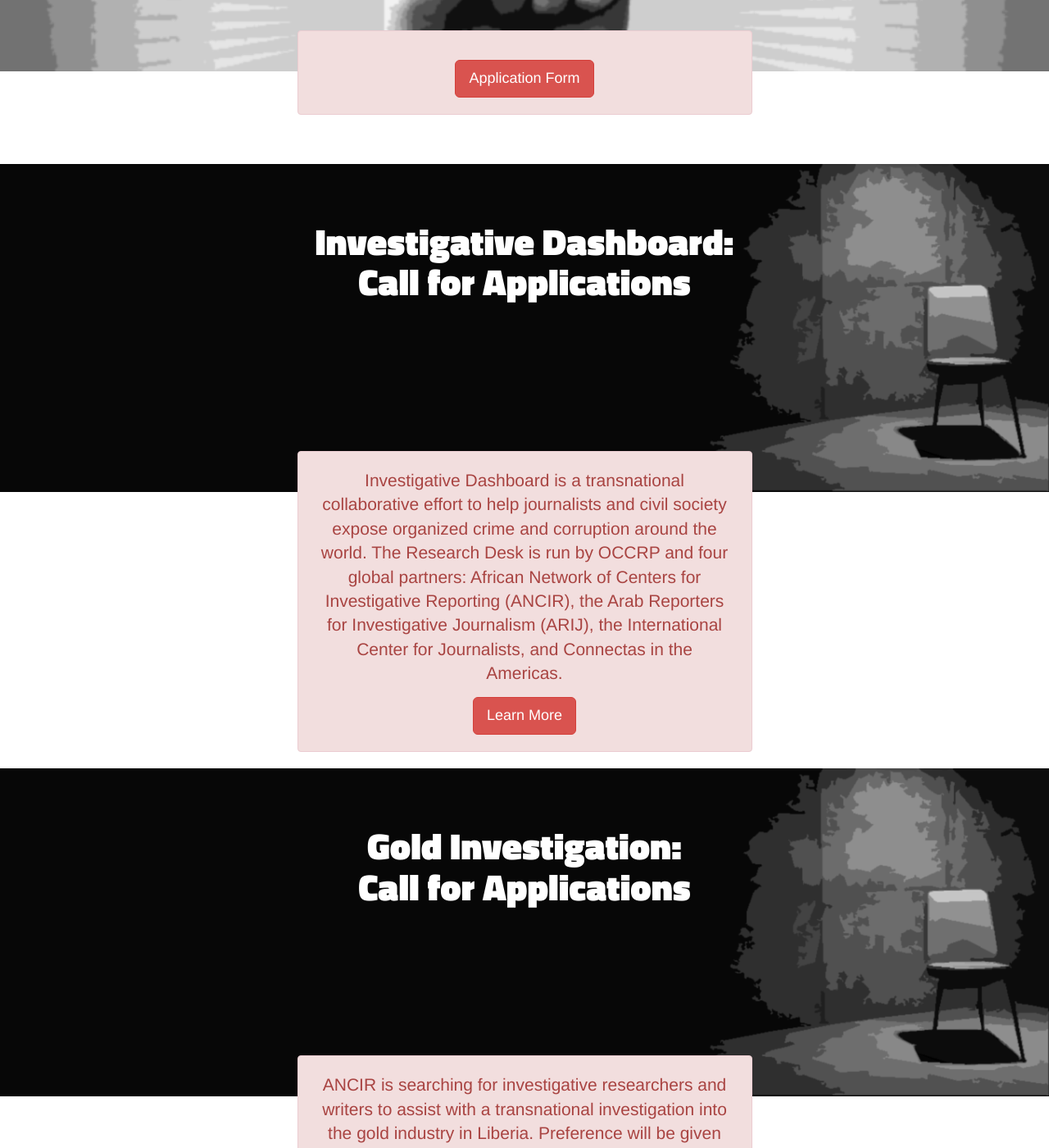
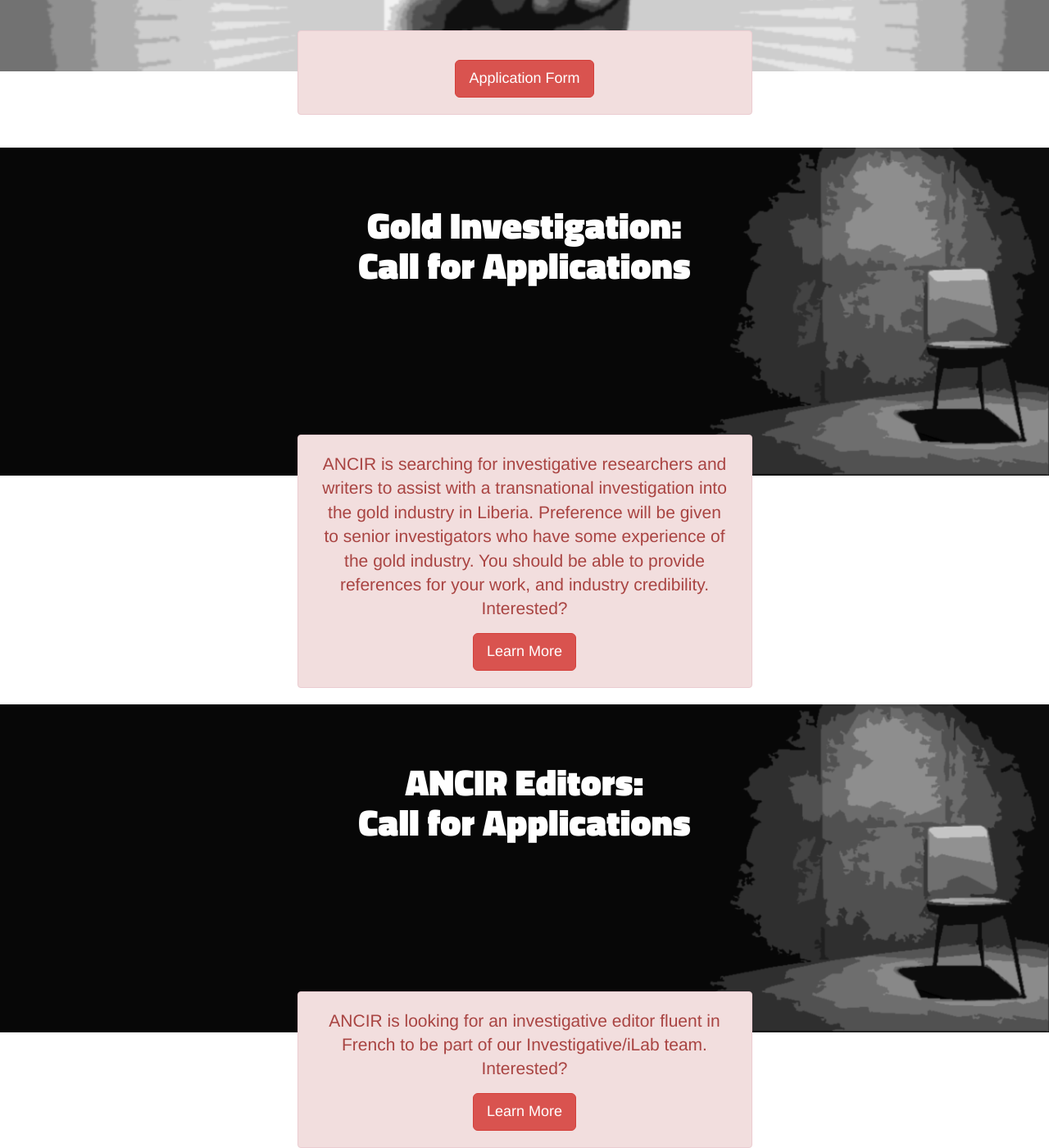
Before and after one commit to ANCIR/InvestigativeCenters.org, a Jekyll site: the page built from index.html, in a window 1280 px wide and 1400 px high, scrolled down 553 px. Shown: the whole window at 82% size. Built offline with Jekyll 4.4.1, drawn with Linux system fonts in a browser that asks for light colours; nearby versions of some CDN libraries; some web fonts are replaced; Markdown is read by kramdown in place of the engine named in the settings.

Commit message:
Update index.html

```diff
--- a/index.html
+++ b/index.html
@@ -34,35 +34,7 @@
   </div>
 </div>
 
-<br/><br/>
-
-<div style="background: url('/img/interrogation-room.png') #070707 no-repeat right; background-size: auto 100%; width:100%; min-height:400px;">
-  <div class="container">
-    <div clas="row">
-      <div class="col-md-8 col-md-offset-2">
-        <h1 id="branding" class="text-center text-danger" style="padding-top:50px; font-size:45px; color: #fff;">
-          Investigative Dashboard: <br/> Call for Applications
-        </h1>
-      </div>
-    </div>
-  </div>
-</div>
-<div class="container" style="margin-top:-50px;">
-  <div class="row">
-    <div class="col-md-6 col-md-offset-3">
-      <div class="alert alert-danger text-center" style="padding:20px 25px;">
-
-        <p class="lead">
-          Investigative Dashboard is a transnational collaborative effort to help journalists and civil society expose organized crime and corruption around the world.
-
-          The Research Desk is run by OCCRP and four global partners: African Network of Centers for Investigative Reporting (ANCIR), the Arab Reporters for Investigative Journalism (ARIJ), the International Center for Journalists, and Connectas in the Americas.
-        </p>
-
-        <p style="margin-top:15px; margin-bottom: 0;"><a href="/investigative-dashboard" class="btn btn-lg btn-danger">Learn More</a></p>
-      </div>
-    </div>
-  </div>
-</div>
+<br/>
 
 <div style="background: url('/img/interrogation-room.png') #070707 no-repeat right; background-size: auto 100%; width:100%; min-height:400px;">
   <div class="container">
```
